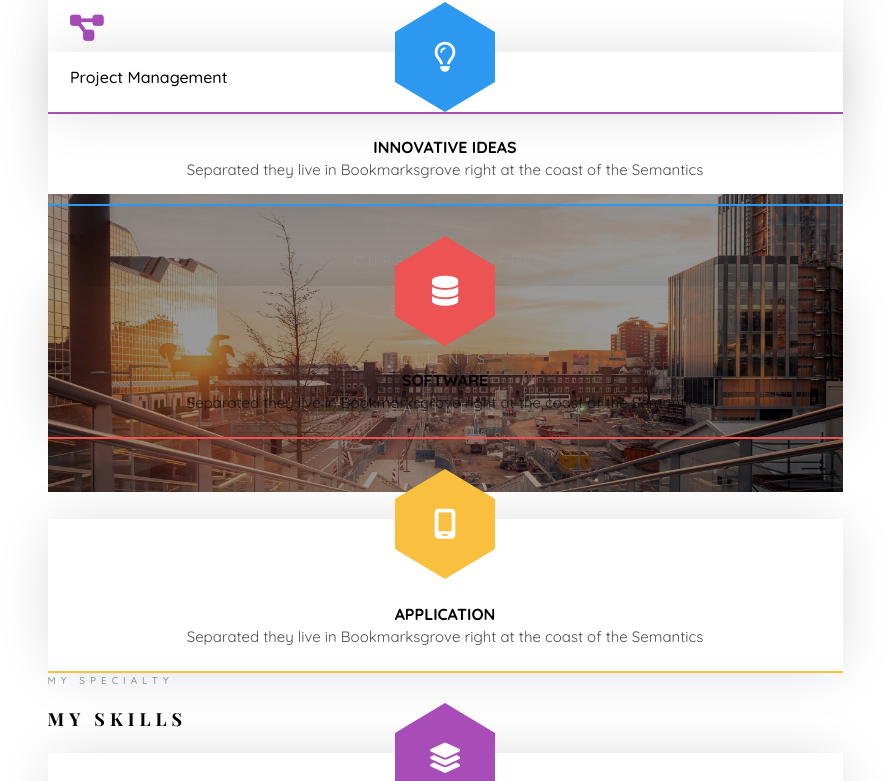
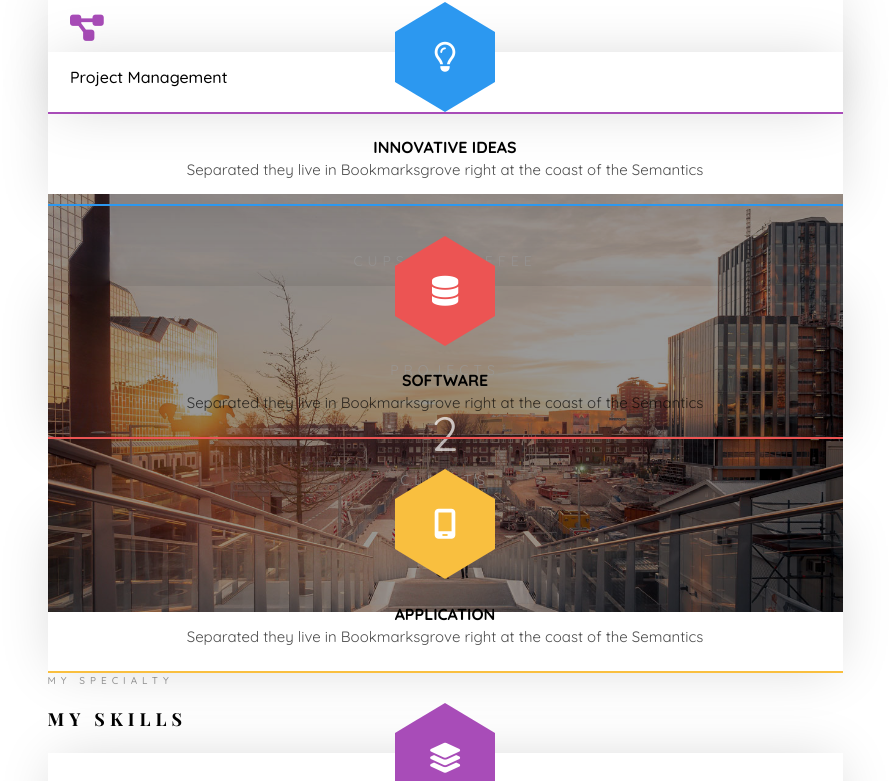
Before and after one commit to fastians/my-shelf, a React (Vite) app: page / in a window 1280 px wide. Shown: the part 1855-2636 px from the top of the page, without its empty margins (345-1235 px from the left). Built offline with nearby package versions, Linux system fonts and the light colour scheme; a web font is replaced by a local one.

Commit message:
added numbing

```diff
--- a/src/Components/MainDiv/MainDiv.jsx
+++ b/src/Components/MainDiv/MainDiv.jsx
@@ -17,7 +17,7 @@ const MainDiv = () => {
               <div className=" flex flex-col gap-6  justify-center   h-fit">
                 <h1 className="sm:text-7xl text-3xl font-bold ">
                   Hi! <br className="my-4" />
-                  I'm Jackson
+                  I'm Abdul
                 </h1>
                 <h2 className="leading-relaxed sm:text-2xl text-lg w-3/4 my-4">
                   Building Scalable Solutions,
@@ -182,7 +182,7 @@ const MainDiv = () => {
             <div className="colorlib-narrow-content ">
               <div className="row"></div>
               <div className="row">
-                <div className="col-md-3 text-center animate-box">
+                <div className="col-md-4 text-center animate-box">
                   <span
                     className="colorlib-counter js-counter"
                     data-from="0"
@@ -190,9 +190,16 @@ const MainDiv = () => {
                     data-speed="5000"
                     data-refresh-interval="50"
                   ></span>
-                  <span className="colorlib-counter-label">Cups of coffee</span>
+                  <div>
+                    <span className="colorlib-counter-label">
+                      Cups of coffee
+                    </span>
+                    <span className="text-5xl text-[#ffffff] opacity-70">
+                      1
+                    </span>
+                  </div>
                 </div>
-                <div className="col-md-3 text-center animate-box">
+                <div className="col-md-4 text-center animate-box">
                   <span
                     className="colorlib-counter js-counter"
                     data-from="0"
@@ -200,9 +207,14 @@ const MainDiv = () => {
                     data-speed="5000"
                     data-refresh-interval="50"
                   ></span>
-                  <span className="colorlib-counter-label">Projects</span>
+                  <div>
+                    <span className="colorlib-counter-label">Projects</span>
+                    <span className="text-5xl text-[#ffffff] opacity-70">
+                      2
+                    </span>
+                  </div>
                 </div>
-                <div className="col-md-3 text-center animate-box">
+                <div className="col-md-4 text-center animate-box">
                   <span
                     className="colorlib-counter js-counter"
                     data-from="0"
@@ -210,17 +222,12 @@ const MainDiv = () => {
                     data-speed="5000"
                     data-refresh-interval="50"
                   ></span>
-                  <span className="colorlib-counter-label">Clients</span>
-                </div>
-                <div className="col-md-3 text-center animate-box">
-                  <span
-                    className="colorlib-counter js-counter"
-                    data-from="0"
-                    data-to="10"
-                    data-speed="5000"
-                    data-refresh-interval="50"
-                  ></span>
-                  <span className="colorlib-counter-label">Partners</span>
+                  <div>
+                    <span className="colorlib-counter-label">Clients</span>
+                    <span className="text-5xl text-[#ffffff] opacity-70">
+                      3
+                    </span>
+                  </div>
                 </div>
               </div>
             </div>
```
